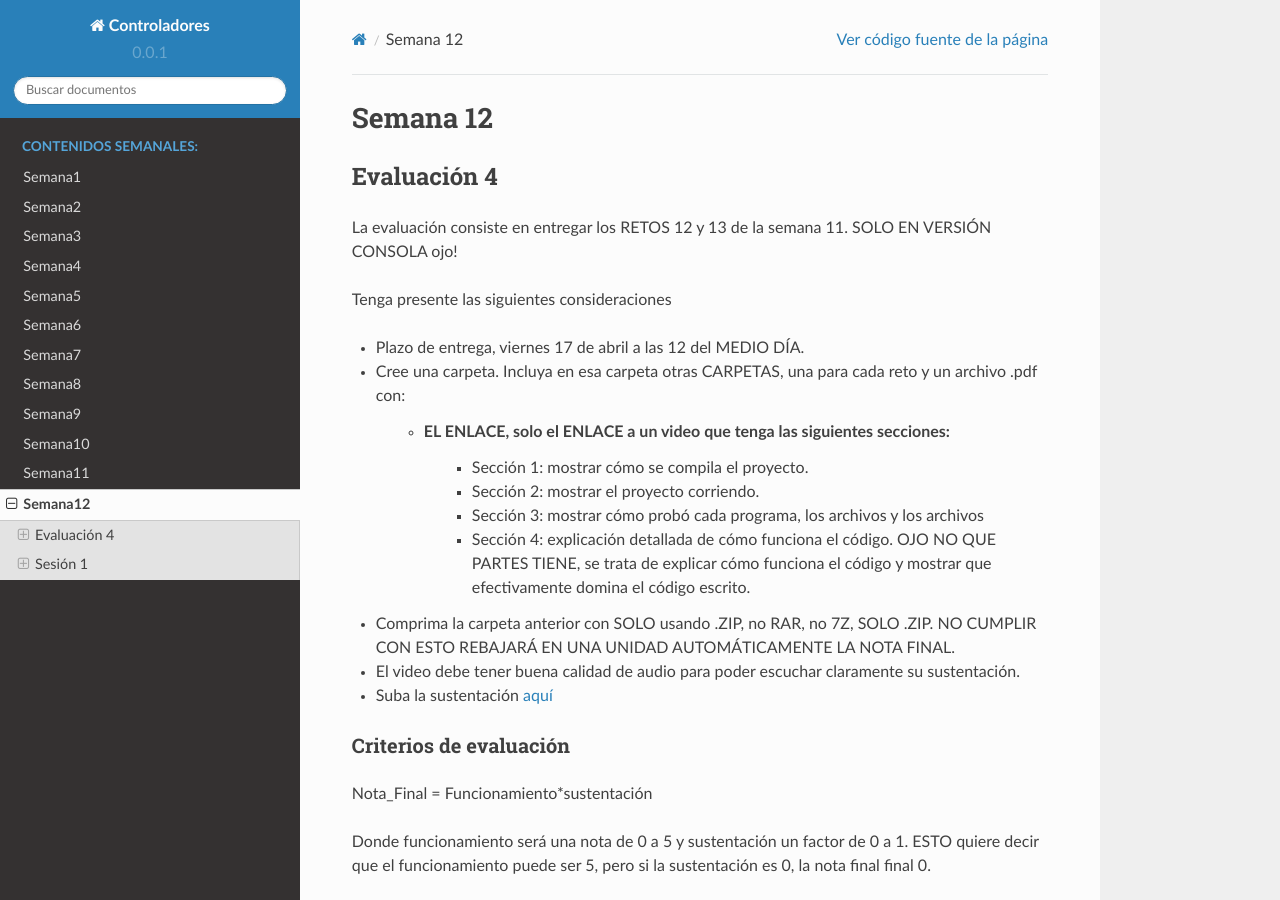
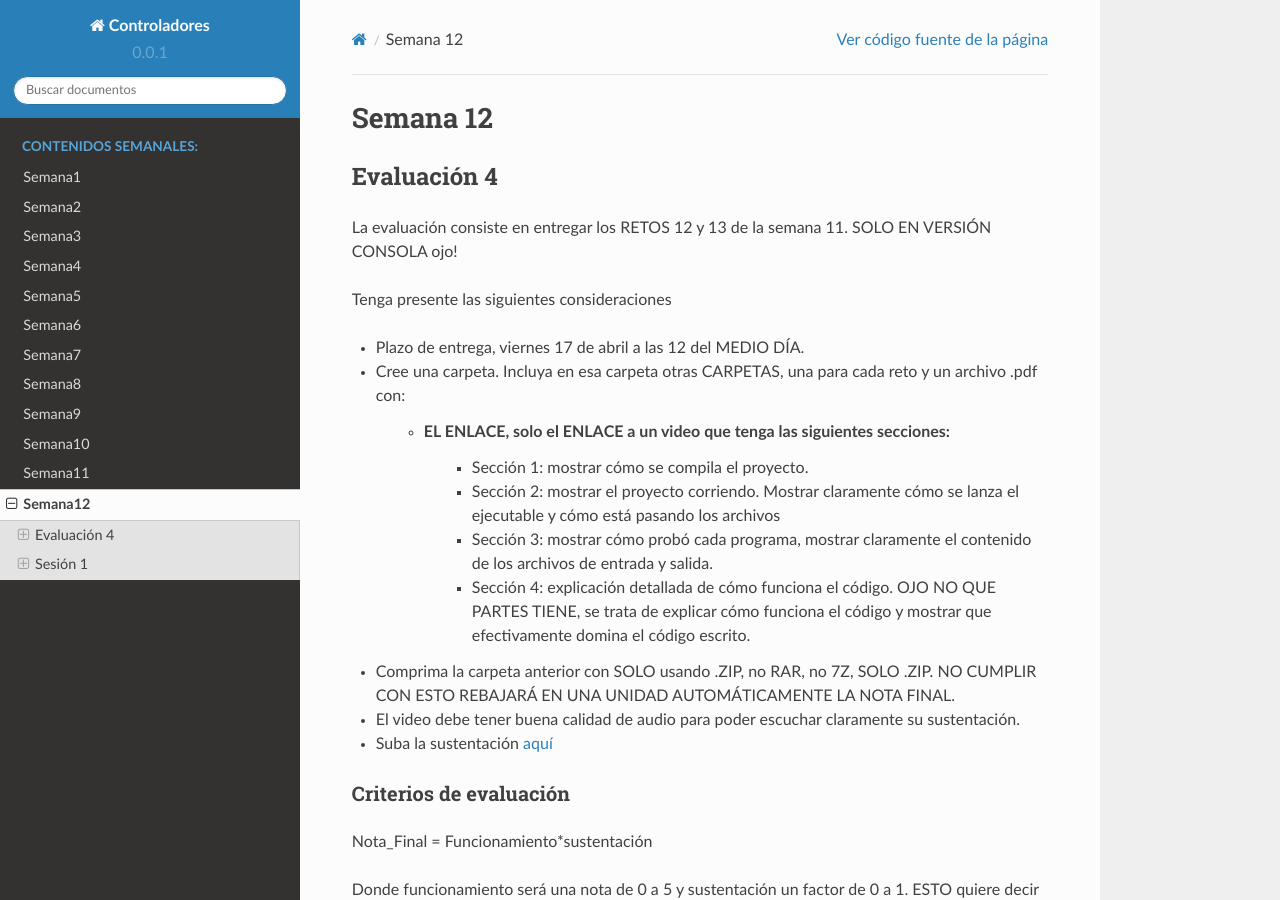
Before and after one commit to juanferfranco/controladores, a Sphinx documentation site: the page built from docs/_semana12/semana12.rst, in a window 1280 px wide and 900 px high. Built offline with Sphinx 7.4.7 and the Read the Docs theme 2.0.0, drawn with Linux system fonts in a browser that asks for light colours.

Commit message:
update week 12

```diff
--- a/docs/_semana12/semana12.rst
+++ b/docs/_semana12/semana12.rst
@@ -14,8 +14,10 @@ Tenga presente las siguientes consideraciones
 
     * EL ENLACE, solo el ENLACE a un video que tenga las siguientes secciones:
         * Sección 1: mostrar cómo se compila el proyecto.
-        * Sección 2: mostrar el proyecto corriendo.
-        * Sección 3: mostrar cómo probó cada programa, los archivos y los archivos
+        * Sección 2: mostrar el proyecto corriendo. Mostrar claramente cómo se
+          lanza el ejecutable y cómo está pasando los archivos
+        * Sección 3: mostrar cómo probó cada programa,
+          mostrar claramente el contenido de los archivos de entrada y salida.
         * Sección 4: explicación detallada de cómo funciona el código. OJO NO QUE PARTES
           TIENE, se trata de explicar cómo funciona el código y mostrar que efectivamente
           domina el código escrito.
```
